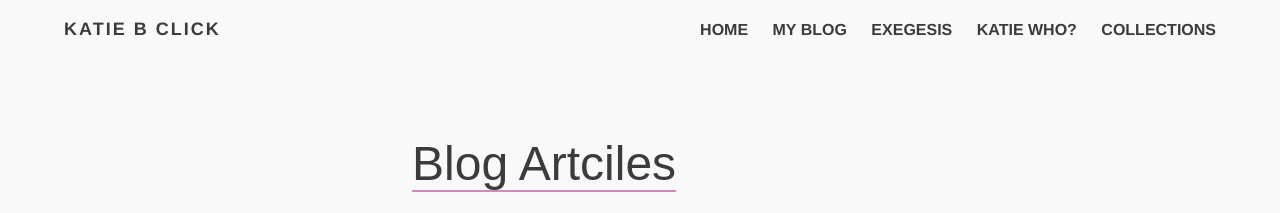
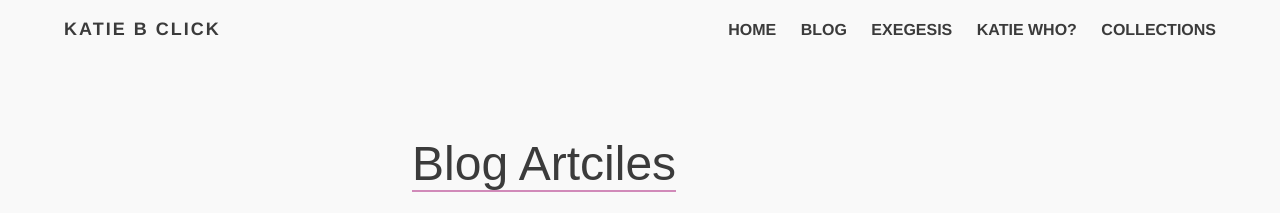
Before and after one commit to roachhd/katiebclick, a Jekyll site: the page built from index.md, in a window 1280 px wide. Shown: the top 213 px of the page. Built offline with Jekyll 4.4.1, drawn with Linux system fonts in a browser that asks for light colours.

```diff
--- a/_config.yml
+++ b/_config.yml
@@ -26,8 +26,8 @@ tools:
 # Links to include in top navigation
 # For external links add external: true
 links:
-  - title: My blog
-    url: /articles
+  - title: Blog
+    url: /index
   - title: Exegesis
     url: /exegesis
   - title: Katie Who?
```
